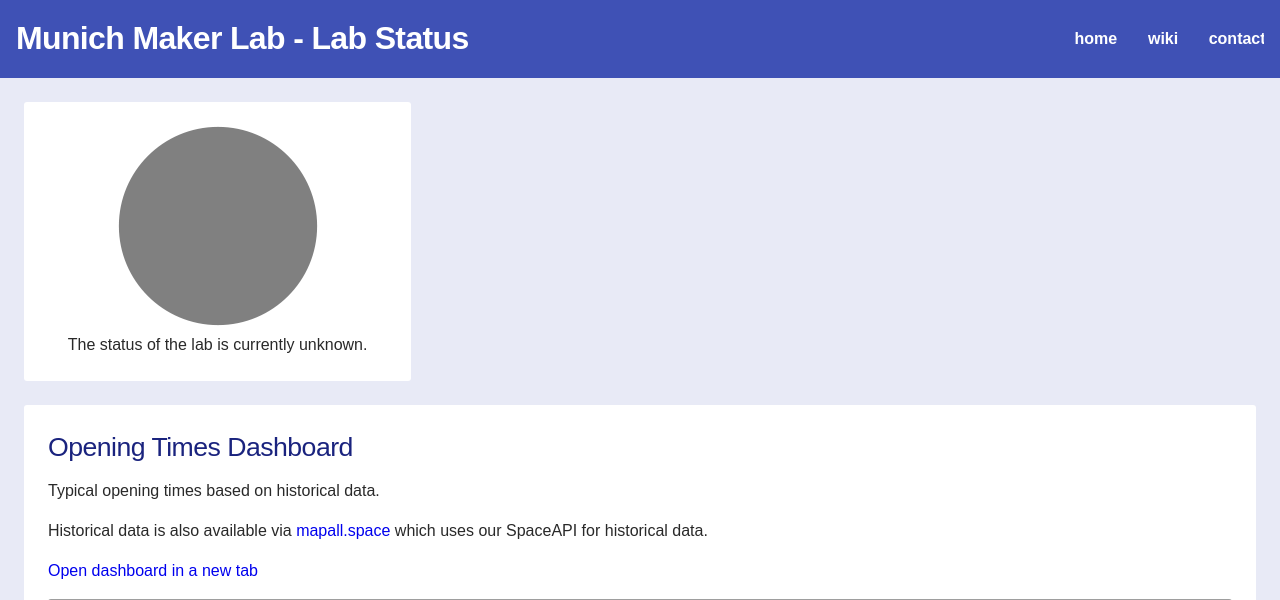
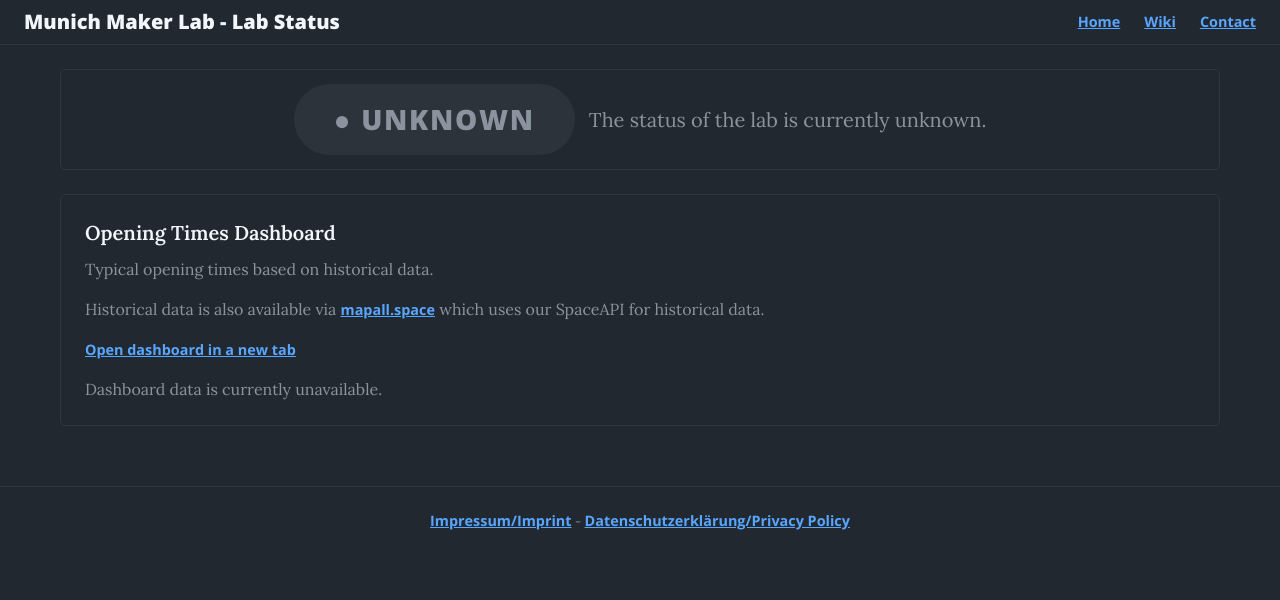
Before and after one commit to munichmakerlab/spacestatus, a Flask app: page / in a window 1280 px wide. Shown: the top 600 px of the page. After the commit the page ends 530 px from the top, so only its background shows below. Run offline with Flask 3, Linux system fonts and the light colour scheme; data that the repository does not hold is empty; grey boxes are pictures that could not be loaded.

Commit message:
feat(ui): render heatmap table and redesign status page with dark theme

```diff
--- a/static/capsule.css
+++ b/static/capsule.css
@@ -1,6 +1,40 @@
-/*
-Adapteed from https://codepen.io/tomhodgins/pen/KaWjaG
-*/
+:root {
+  --color-primary: #F0F6FC;
+  --color-primary-contrast: #212830;
+  --color-secondary: #8B949E;
+  --color-tertiary: #30363D;
+  --color-surface: #212830;
+  --color-on-surface: #F0F6FC;
+  --color-accent: #58A6FF;
+  --color-border: #30363D;
+  --color-muted: #2D333B;
+  --color-error: #F87171;
+  --color-success: #4ADE80;
+  --color-success-bg: #16301F;
+  --color-neutral-bg: #2D333B;
+
+  --font-headline: 'Open Sans', sans-serif;
+  --font-body: 'Lora', serif;
+  --font-mono: ui-monospace, 'SFMono-Regular', Consolas, 'Liberation Mono', monospace;
+
+  --fs-headline-lg: 1.75rem;
+  --fs-headline-md: 1.25rem;
+  --fs-body-lg: 1.05rem;
+  --fs-body-md: 1rem;
+  --fs-label-lg: 1rem;
+  --fs-label-md: 0.9rem;
+  --fs-label-sm: 0.8rem;
+
+  --space-xs: 2px;
+  --space-sm: 14px;
+  --space-md: 24px;
+  --space-lg: 60px;
+  --space-xl: 100px;
+
+  --radius-sm: 5px;
+  --radius-md: 8px;
+  --radius-full: 9999px;
+}
 
 * {
   box-sizing: border-box;
@@ -12,53 +46,68 @@ Adapteed from https://codepen.io/tomhodgins/pen/KaWjaG
 html {
   line-height: 1.4;
   font-weight: 400;
-  font-family: sans-serif;
+  font-family: var(--font-body);
   -webkit-text-size-adjust: 100%;
 }
 body {
-  background: #e8eaf6;
+  background: var(--color-surface);
+  color: var(--color-on-surface);
   margin: 0;
-  font-family: sans-serif
+  font-family: var(--font-body);
+  font-size: var(--fs-body-md);
 }
 header {
-  color: white;
-  padding: 1em;
-  background: #3F51B5;
-  text-align: center;
+  color: var(--color-primary);
+  background: var(--color-surface);
+  border-bottom: 1px solid var(--color-border);
+  padding: 8px var(--space-md);
+  display: flex;
+  justify-content: space-between;
+  align-items: center;
+  flex-wrap: wrap;
+  gap: var(--space-sm);
+  text-align: left;
 }
 header h1 {
   margin: 0;
+  font-family: var(--font-headline);
+  font-weight: 800;
+  font-size: var(--fs-headline-md);
+  color: var(--color-primary);
 }
 header nav {
-  display: block;
-  overflow: hidden;
-}
-header nav a {
-  display: inline-block;
-  padding: .75em;
-  color: white;
-  font-weight: 600;
-  text-transform: lowercase;
-  width: 33.33%;
-  float: left;
+  display: flex;
+  gap: var(--space-md);
 }
 a {
   outline: none;
   text-decoration: none;
+  color: var(--color-accent);
+}
+.link-nav {
+  color: var(--color-accent);
+  text-decoration: underline;
+  font-family: var(--font-headline);
+  font-weight: 700;
+  font-size: var(--fs-label-md);
+  padding: 0;
 }
 footer {
-  color: white;
-  padding: 2em;
+  color: var(--color-secondary);
+  background: var(--color-surface);
+  border-top: 1px solid var(--color-border);
+  padding: var(--space-md);
   text-align: center;
+  font-size: var(--fs-label-sm);
 }
 h1, h2, h3, h4, h5, h6 {
   margin: 0 0 .5em 0;
-  letter-spacing: -.02em;
 }
 h2 {
-  font-size: 20pt;
-  font-weight: 400;
-  color: #1A237E;
+  font-family: var(--font-body);
+  font-size: var(--fs-headline-md);
+  font-weight: 600;
+  color: var(--color-primary);
 }
 p {
   margin: 0;
@@ -66,80 +115,58 @@ p {
 p + p {
   margin-top: .75em;
 }
-div {
-  padding: 1.5em;
-  background: white;
-}
-div h3 {
-  color: indianred;
-}
-div p {
-  color: #292929;
-}
 main {
-  padding-bottom: 1.5em;
-}
-main section,
-main aside {
-  padding: 1.5em;
-  padding-bottom: 0;
+  max-width: 1800px;
+  margin: 0 auto;
+  padding: var(--space-md) var(--space-sm) var(--space-lg);
+  display: flex;
+  flex-direction: column;
+  gap: var(--space-md);
 }
 main article {
-  padding: 1.5em;
-  background: white;
-  border-radius: 3px;
+  padding: var(--space-md);
+  background: var(--color-surface);
+  border: 1px solid var(--color-border);
+  border-radius: var(--radius-sm);
   text-align: center;
 }
 main article p {
-  color: #292929;
+  color: var(--color-secondary);
+  font-family: var(--font-body);
   line-height: 1.5;
 }
-.capsule {
-  margin-left: auto;
-  margin-right: auto;
-  border: 1px solid lightpink;
+.status-section article {
+  display: flex;
+  flex-direction: row;
+  flex-wrap: wrap;
+  align-items: center;
+  justify-content: center;
+  gap: var(--space-sm);
+  padding: var(--space-sm) var(--space-md);
 }
-.capsule  + .capsule {
-  border-top: none;
+.status-section article p {
+  margin: 0;
 }
-.capsule:first-of-type {
-  border-top-left-radius: 5px;
-  border-top-right-radius: 5px;
-}
-.capsule:last-of-type {
-  border-bottom-left-radius: 5px;
-  border-bottom-right-radius: 5px;
+.status-caption {
+  font-size: var(--fs-headline-md);
 }
 @media (min-width: 800px) {
-  header,
   main {
-    overflow: hidden;
+    padding-left: var(--space-lg);
+    padding-right: var(--space-lg);
   }
-  .status-section {
-    float: left;
-    width: 34%;
-  }
-  .dashboard-section {
-    float: none;
-    width: 100%;
-    clear: both;
-  }
-  .dashboard-section article {
-    max-width: 1400px;
-    margin: 0 auto;
-  }
-  header h1 {
-    float: left;
-  }
-  header nav {
-    float: right;
+}
+@media (min-width: 1400px) {
+  main {
+    padding-left: var(--space-xl);
+    padding-right: var(--space-xl);
   }
 }
 
 tr, th, td {
   padding: 15px;
   text-align: left;
-  border-bottom: 1px solid #ddd;
+  border-bottom: 1px solid var(--color-border);
 }
 table {
   width: 100%;
@@ -157,19 +184,55 @@ table {
   margin-bottom: 1em;
 }
 
-.dashboard-frame {
-  width: 100%;
-  height: 70vh;
-  min-height: 720px;
-  max-height: 1800px;
-  border: 0;
-  border-radius: 3px;
-  background: #fff;
+.status-badge {
+  display: inline-block;
+  font-family: var(--font-headline);
+  font-weight: 800;
+  font-size: var(--fs-headline-lg);
+  letter-spacing: .06em;
+  text-transform: uppercase;
+  padding: 16px 40px;
+  border-radius: var(--radius-full);
+}
+.status-open {
+  background: var(--color-success-bg);
+  color: var(--color-success);
+}
+.status-closed {
+  background: var(--color-primary);
+  color: var(--color-primary-contrast);
+}
+.status-unknown {
+  background: var(--color-muted);
+  color: var(--color-secondary);
 }
 
-@media (orientation: portrait) {
-  .dashboard-frame {
-    height: 82vh;
-    min-height: 1200px;
-  }
+.heatmap-wrapper {
+  overflow-x: auto;
 }
+
+.heatmap-table {
+  width: 100%;
+  border-collapse: collapse;
+}
+
+.heatmap-table th,
+.heatmap-table td {
+  padding: 14px 20px;
+  text-align: center;
+  white-space: nowrap;
+}
+
+.heatmap-table th {
+  font-family: var(--font-headline);
+  font-weight: 700;
+  font-size: var(--fs-label-md);
+  color: var(--color-secondary);
+}
+
+.heatmap-table td {
+  color: var(--color-on-surface);
+  font-family: var(--font-mono);
+  font-weight: 600;
+  font-size: var(--fs-body-md);
+}
--- a/templates/index.html
+++ b/templates/index.html
@@ -1,30 +1,35 @@
 <!DOCTYPE html>
 <html>
     <head>
+        <meta charset="utf-8">
+        <meta name="viewport" content="width=device-width, initial-scale=1">
         <title>Munich Maker Lab - Lab Status</title>
+        <link rel="preconnect" href="https://fonts.googleapis.com">
+        <link rel="preconnect" href="https://fonts.gstatic.com" crossorigin>
+        <link href="https://fonts.googleapis.com/css2?family=Open+Sans:wght@400;700;800&family=Lora:wght@400;600&display=swap" rel="stylesheet">
         <link href="{{ url_for('static', filename='capsule.css') }}" rel="stylesheet">
     </head>
     <body>
         <header>
             <h1>Munich Maker Lab - Lab Status</h1>
             <nav>
-                <a href="https://munichmakerlab.de">Home</a>
-                <a href="https://wiki.munichmakerlab.de">Wiki</a>
-                <a href="https://munichmakerlab.de/contact">Contact</a>
+                <a class="link-nav" href="https://munichmakerlab.de">Home</a>
+                <a class="link-nav" href="https://wiki.munichmakerlab.de">Wiki</a>
+                <a class="link-nav" href="https://munichmakerlab.de/contact">Contact</a>
             </nav>
         </header>
         <main>
             <section class="status-section">
                 <article>
                     {% if status == "1" %}
-                        <img src="{{ url_for('static', filename='open.png') }}">
-                        <p>The lab is currently open.</p>
+                        <span class="status-badge status-open">● Open</span>
+                        <p class="status-caption">The lab is currently open.</p>
                     {% elif status == "0" %}
-                        <img src="{{ url_for('static', filename='closed.png') }}">
-                        <p>The lab is currently closed.</p>
+                        <span class="status-badge status-closed">● Closed</span>
+                        <p class="status-caption">The lab is currently closed.</p>
                     {% else %}
-                        <img src="{{ url_for('static', filename='unknown.png') }}">
-                        <p>The status of the lab is currently unknown.</p>
+                        <span class="status-badge status-unknown">● Unknown</span>
+                        <p class="status-caption">The status of the lab is currently unknown.</p>
                     {% endif %}
                 </article>
             </section>
@@ -35,19 +40,38 @@
                     <p class="dashboard-description">Typical opening times based on historical data.</p>
                     <p class="dashboard-link">
                         Historical data is also available via
-                        <a href="https://mapall.space/heatmap/show.php?id=Munich+Maker+Lab" target="_blank" rel="noopener noreferrer">mapall.space</a>
+                        <a class="link-nav" href="https://mapall.space/heatmap/show.php?id=Munich+Maker+Lab" target="_blank" rel="noopener noreferrer">mapall.space</a>
                         which uses our SpaceAPI for historical data.
                     </p>
                     <p class="dashboard-link">
-                        <a href="https://monitoring.munichmakerlab.de/public-dashboards/6ce9eabaea5141a3b4fa1aaad98e45b9?from=now-30d&to=now" target="_blank" rel="noopener noreferrer">Open dashboard in a new tab</a>
+                        <a class="link-nav" href="https://monitoring.munichmakerlab.de/public-dashboards/6ce9eabaea5141a3b4fa1aaad98e45b9?from=now-30d&to=now" target="_blank" rel="noopener noreferrer">Open dashboard in a new tab</a>
                     </p>
-                    <iframe
-                        class="dashboard-frame"
-                        src="https://monitoring.munichmakerlab.de/public-dashboards/6ce9eabaea5141a3b4fa1aaad98e45b9?from=now-30d&to=now"
-                        title="Munich Maker Lab Grafana Dashboard"
-                        loading="eager"
-                        referrerpolicy="no-referrer"
-                    ></iframe>
+                    {% if heatmap %}
+                        <div class="heatmap-wrapper">
+                            <table class="heatmap-table">
+                                <thead>
+                                    <tr>
+                                        <th>Hour</th>
+                                        {% for day in heatmap.weekdays %}
+                                            <th>{{ day }}</th>
+                                        {% endfor %}
+                                    </tr>
+                                </thead>
+                                <tbody>
+                                    {% for row in heatmap.rows %}
+                                        <tr>
+                                            <th>{{ "%02d:00"|format(row.hour) }}</th>
+                                            {% for value in row.cells %}
+                                                <td style="background-color: {{ value|heatmap_color }}">{{ (value * 100)|round|int }}%</td>
+                                            {% endfor %}
+                                        </tr>
+                                    {% endfor %}
+                                </tbody>
+                            </table>
+                        </div>
+                    {% else %}
+                        <p>Dashboard data is currently unavailable.</p>
+                    {% endif %}
                 </article>
             </section>
 
@@ -65,7 +89,7 @@
             #}
         </main>
         <footer>
-            <a href="https://munichmakerlab.de/imprint.html">Impressum/Imprint</a> - <a href="https://munichmakerlab.de/privacy">Datenschutzerklärung/Privacy Policy</a>
+            <a class="link-nav" href="https://munichmakerlab.de/imprint.html">Impressum/Imprint</a> - <a class="link-nav" href="https://munichmakerlab.de/privacy">Datenschutzerklärung/Privacy Policy</a>
         </footer>
     </body>
 </html>
```
